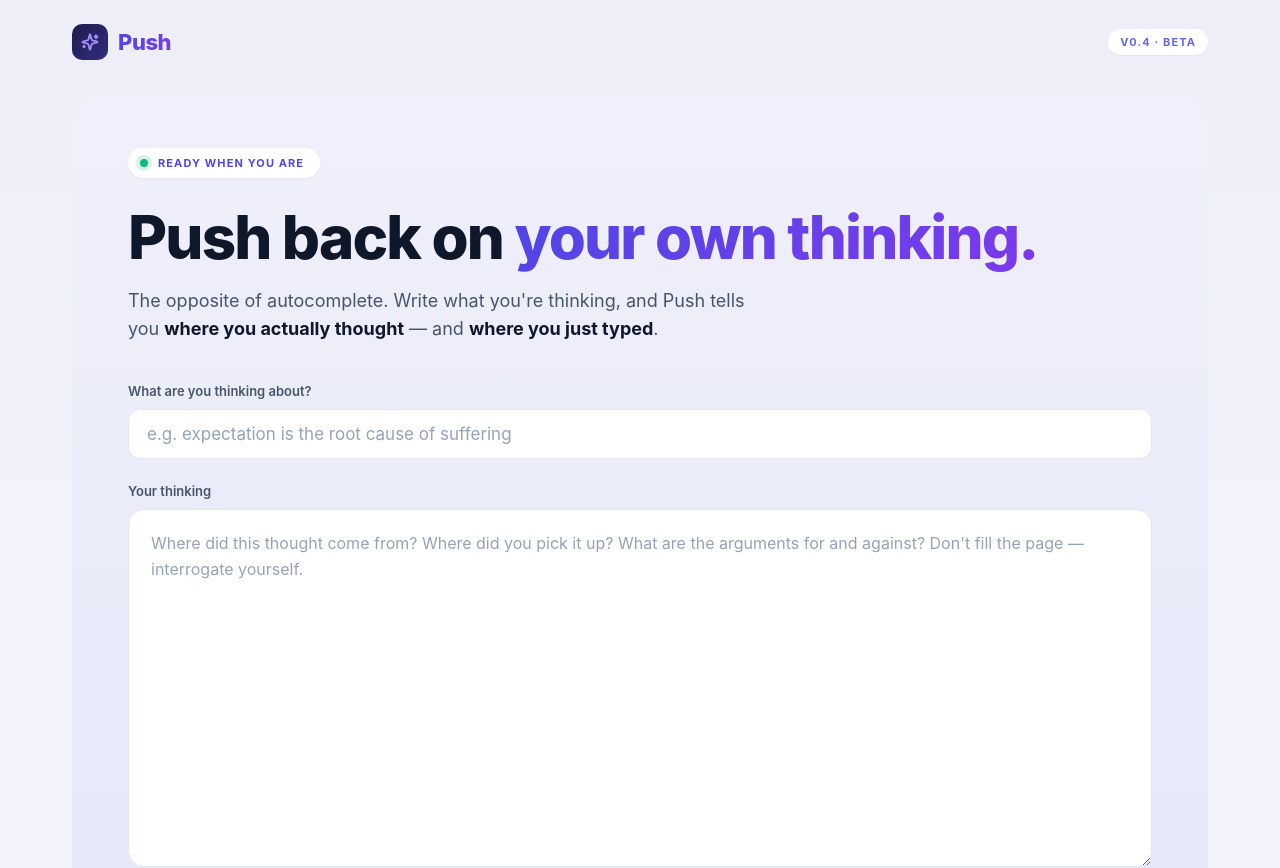
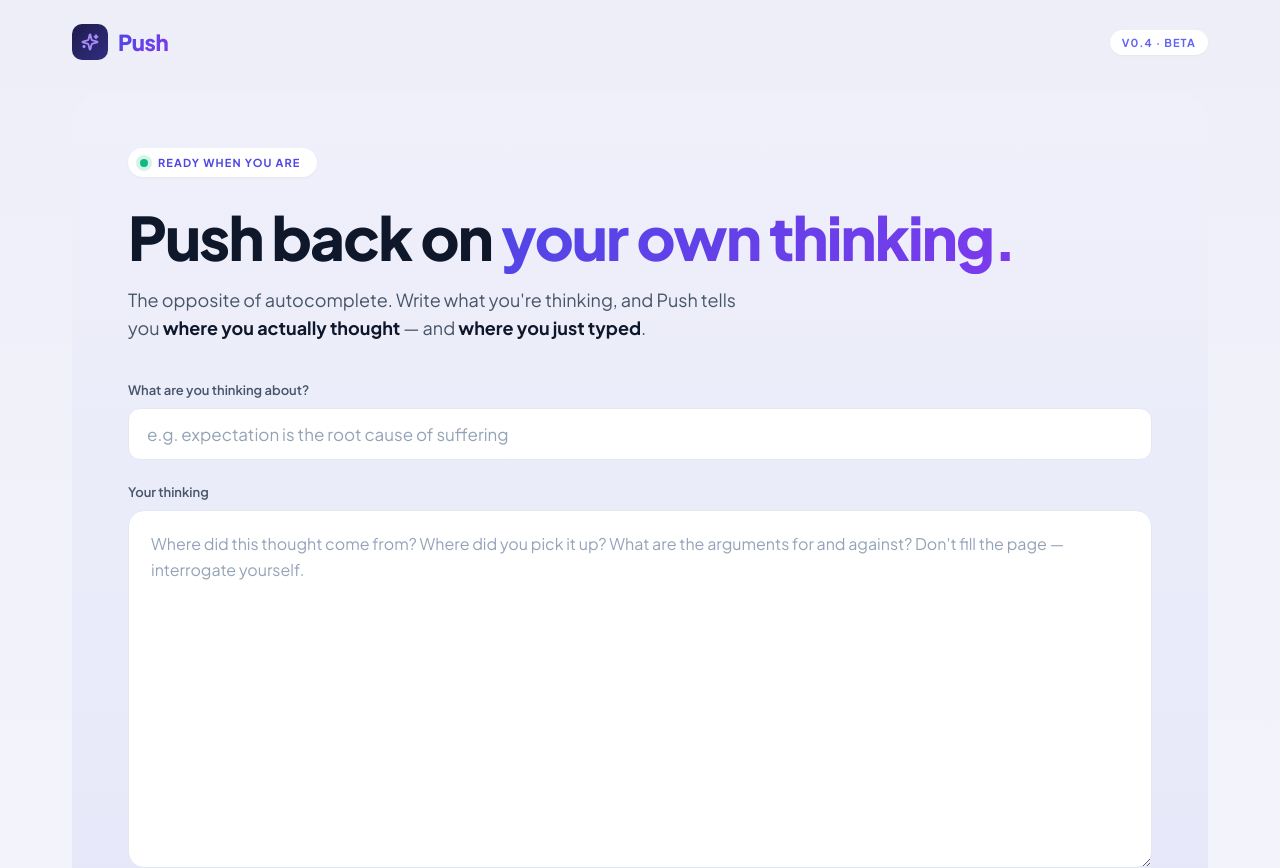
Before and after one commit to aashima2169/Push, a Next.js app: page / in a window 1280 px wide. Shown: the top 868 px of the page. Built offline with nearby package versions, Linux system fonts and the light colour scheme.

Commit message:
Update layout.jsx

```diff
--- a/app/layout.jsx
+++ b/app/layout.jsx
@@ -3,8 +3,8 @@ import { Analytics } from '@vercel/analytics/react';
 import './globals.css';
 
 export const metadata = {
-  title: 'Push — think deeper, not faster',
-  description: 'The opposite of autocomplete. An AI that interrupts your thinking with uncomfortable questions instead of finishing your sentences.',
+  title: 'Push — help me think better',
+  description: 'The opposite of autocomplete. An AI that tells you where you actually thought, and where you just typed.',
 };
 
 export default function RootLayout({ children }) {
@@ -14,7 +14,7 @@ export default function RootLayout({ children }) {
         <link rel="preconnect" href="https://fonts.googleapis.com" />
         <link rel="preconnect" href="https://fonts.gstatic.com" crossOrigin="" />
         <link
-          href="https://fonts.googleapis.com/css2?family=Newsreader:ital,opsz,wght@0,6..72,200..800;1,6..72,200..800&family=Inter+Tight:wght@300..700&display=swap"
+          href="https://fonts.googleapis.com/css2?family=Plus+Jakarta+Sans:wght@400;500;600;700;800&display=swap"
           rel="stylesheet"
         />
       </head>
```
